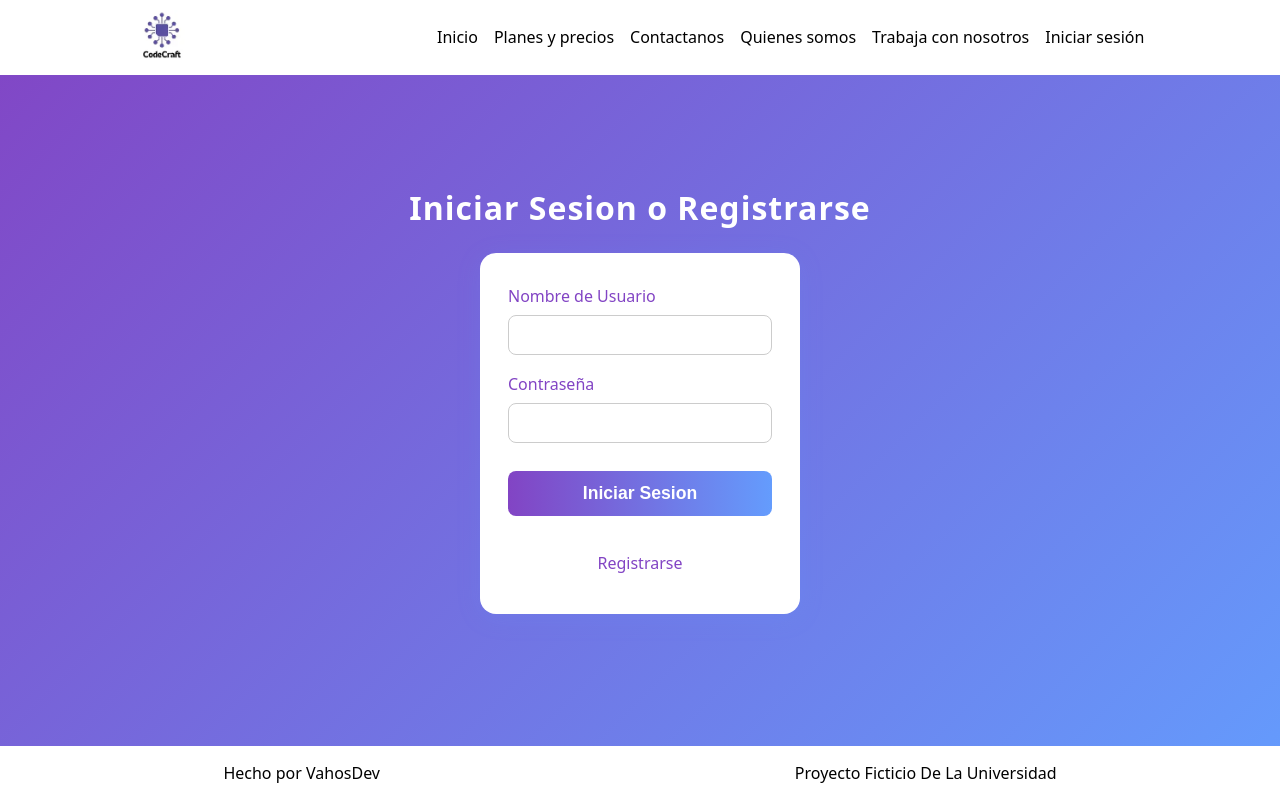
After one commit to JuanDaVahos/CodeCraft, a PHP site: page /pages/login.html in a window 1280 px wide. The commit adds this page. Run offline with PHP 8.4, Linux system fonts and the light colour scheme.

Commit message:
ahora inicia y cierra sesin correctamente, no hay aun una interfas de admin

```diff
--- a/js/index.js
+++ b/js/index.js
@@ -43,37 +43,22 @@ labelMenu.addEventListener("click", () => {
   }
 });
 
-function setupPlanDialogs() {
-  const template = document.getElementById("planDialogTemplate");
-  const planButtons = document.querySelectorAll(".openModal");
+window.addEventListener("DOMContentLoaded", () => {
+  const loginLink = document.querySelector('a[href="./pages/login.html"]');
+  const logoutLink = document.getElementById("logoutLink");
+  if (localStorage.getItem("logueado") === "1") {
+    if (loginLink) loginLink.style.display = "none";
+    if (logoutLink) logoutLink.style.display = "inline-block";
+  } else {
+    if (logoutLink) logoutLink.style.display = "none";
+  }
 
-  planButtons.forEach((btn) => {
-    btn.addEventListener("click", (e) => {
-      const article = btn.closest(".plan");
-      const planName = article.querySelector("h3").textContent;
-      const planPrice = btn.textContent;
-      const description = article.querySelectorAll("p")[0].textContent;
-
-      const clone = template.content.cloneNode(true);
-      const dialog = clone.querySelector("dialog");
-
-      // Usa querySelector con clase para los campos ocultos
-      dialog.querySelector(".inputPlan").value = planName;
-      dialog.querySelector(".inputPrecio").value = planPrice;
-
-      dialog.querySelector(".dialogPlanTitle").textContent = planName;
-      dialog.querySelector(".dialogPlanPrice").textContent = planPrice;
-      dialog.querySelector(".dialogPlanDescription").textContent = description;
-
-      dialog.addEventListener("close", () => {
-        dialog.remove();
-        document.body.style.overflow = "";
-      });
-
-      document.body.appendChild(dialog);
-      dialog.showModal();
+  if (logoutLink) {
+    logoutLink.addEventListener("click", function (e) {
+      e.preventDefault();
+      localStorage.removeItem("logueado");
+      location.reload();
+      alert("Has cerrado sesión correctamente.");
     });
-  });
-}
-
-setupPlanDialogs();
+  }
+});
--- /dev/null
+++ b/pages/login.html
@@ -0,0 +1,190 @@
+<!DOCTYPE html>
+<html lang="en">
+  <head>
+    <meta charset="UTF-8" />
+    <meta name="viewport" content="width=device-width, initial-scale=1.0" />
+    <title>Inicio de Sesion o Registro || CodeCraft</title>
+    <link rel="stylesheet" href="../styles.css" />
+    <link rel="icon" href="../src/VahosDev.webp" />
+    <script src="../js/index.js" defer></script>
+    <meta
+      name="description"
+      content="CodeCraft - Inicio de Sesion o Registro. Crea una cuenta para acceder a nuestros servicios o inicia sesion si ya tienes una cuenta."
+    />
+    <style>
+      body {
+        background: linear-gradient(135deg, #8244c4 0%, #649cfd 100%);
+      }
+      .login-section {
+        display: flex;
+        flex-direction: column;
+        align-items: center;
+        justify-content: center;
+        min-height: 70vh;
+      }
+      .login-section h1 {
+        color: #fff;
+        margin-bottom: 24px;
+        font-size: 2em;
+        letter-spacing: 1px;
+      }
+      .login-form {
+        background: #fff;
+        padding: 32px 28px;
+        border-radius: 16px;
+        box-shadow: 0 4px 24px rgba(100, 156, 253, 0.15);
+        display: flex;
+        flex-direction: column;
+        gap: 18px;
+        min-width: 320px;
+        max-width: 90vw;
+      }
+      .form-group {
+        display: flex;
+        flex-direction: column;
+        gap: 6px;
+      }
+      .form-group label {
+        font-weight: 500;
+        color: #8244c4;
+        margin-bottom: 2px;
+      }
+      .form-group input {
+        padding: 10px 12px;
+        border: 1px solid #ccc;
+        border-radius: 8px;
+        font-size: 1em;
+        transition: border 0.2s;
+      }
+      .form-group input:focus {
+        border-color: #649cfd;
+        outline: none;
+      }
+      .login-form button[type="submit"] {
+        background: linear-gradient(90deg, #8244c4 0%, #649cfd 100%);
+        color: #fff;
+        border: none;
+        border-radius: 8px;
+        padding: 12px 0;
+        font-size: 1.1em;
+        font-weight: bold;
+        cursor: pointer;
+        transition: background 0.2s;
+        margin-top: 10px;
+      }
+      .login-form button[type="submit"]:hover {
+        background: linear-gradient(90deg, #7225c3 0%, #2976fb 100%);
+      }
+      .login-form a {
+        display: block;
+        text-align: center;
+        margin-top: 10px;
+        color: #8244c4;
+        text-decoration: none;
+        font-weight: 500;
+        border-radius: 6px;
+        padding: 8px 0;
+        transition: background 0.3s, color 0.3s;
+      }
+      .login-form a:hover {
+        color: #fff;
+        background: linear-gradient(90deg, #8244c4 0%, #649cfd 100%);
+        text-decoration: none;
+      }
+      @media (max-width: 500px) {
+        .login-form {
+          min-width: unset;
+          padding: 18px 8px;
+        }
+        .login-section h1 {
+          font-size: 1.3em;
+        }
+      }
+    </style>
+  </head>
+  <body>
+    <header>
+      <div class="headerDiv">
+        <a href="../index.html">
+          <img
+            src="../src/Logo.webp"
+            alt="Logo De CodeCraft"
+            width="50px"
+            hight="50px"
+          />
+        </a>
+        <input type="checkbox" id="Menu" style="display: none" />
+        <label class="iconMenu" for="Menu"
+          ><svg
+            xmlns="http://www.w3.org/2000/svg"
+            width="24"
+            height="24"
+            viewBox="0 0 24 24"
+            fill="none"
+            stroke="currentColor"
+            stroke-width="2"
+            stroke-linecap="round"
+            stroke-linejoin="round"
+            class="icon icon-tabler icons-tabler-outline icon-tabler-menu-2"
+          >
+            <path stroke="none" d="M0 0h24v24H0z" fill="none" />
+            <path d="M4 6l16 0" />
+            <path d="M4 12l16 0" />
+            <path d="M4 18l16 0" />
+          </svg>
+        </label>
+        <nav class="navbar">
+          <ul>
+            <a href="../index.html">Inicio</a>
+            <a href="./planes.php">Planes y precios</a>
+            <a href="./contactanos.html">Contactanos</a>
+            <a href="./QuienesSomos.html">Quienes somos</a>
+            <a href="./Trabaja.html">Trabaja con nosotros</a>
+            <a href="./login.html">Iniciar sesión</a>
+            <a href="#" id="logoutLink" style="display: none">Cerrar sesión</a>
+          </ul>
+        </nav>
+      </div>
+    </header>
+    <main>
+      <section class="login-section">
+        <h1>Iniciar Sesion o Registrarse</h1>
+        <form action="../db/login.php" method="post" class="login-form">
+          <div class="form-group">
+            <label for="nombreUsuario">Nombre de Usuario</label>
+            <input
+              type="text"
+              id="nombreUsuario"
+              name="nombreUsuario"
+              required
+            />
+          </div>
+          <div class="form-group">
+            <label for="contrasena">Contraseña</label>
+            <input
+              type="contrasena"
+              id="contrasena"
+              name="contrasena"
+              required
+            />
+          </div>
+          <button type="submit">Iniciar Sesion</button>
+          <a href="./registro.html">Registrarse</a>
+        </form>
+      </section>
+    </main>
+    <footer>
+      <p>Hecho por <span>VahosDev</span></p>
+      <p>Proyecto Ficticio De La Universidad</p>
+    </footer>
+    <script>
+      window.addEventListener("DOMContentLoaded", () => {
+        // Busca el enlace de iniciar sesión por su href
+        const loginLink = document.querySelector('a[href="./login.html"]');
+        if (localStorage.getItem("logueado") === "1" && loginLink) {
+          loginLink.style.display = "none";
+        }
+      });
+    </script>
+  </body>
+</html>
```
Also changed, not shown: db/login.php (added, +27 -0 lines), db/registro.php (added, +24 -0 lines), index.html (+13 -1 lines), pages/QuienesSomos.html (+16 -0 lines), pages/Trabaja.html (+12 -0 lines), pages/contactanos.html (+12 -0 lines), pages/planes.php (+20 -7 lines), pages/registro.html (added, +188 -0 lines).
